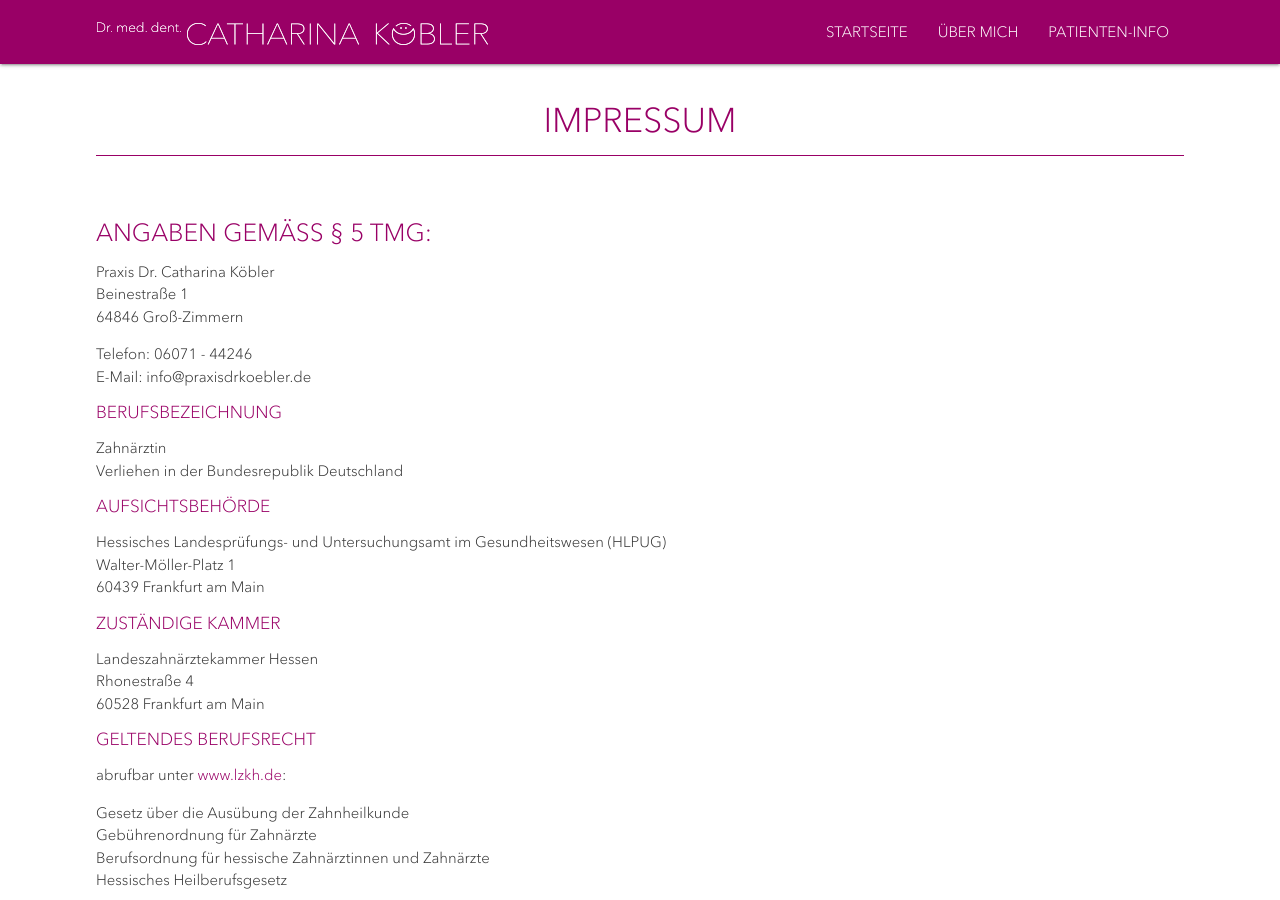
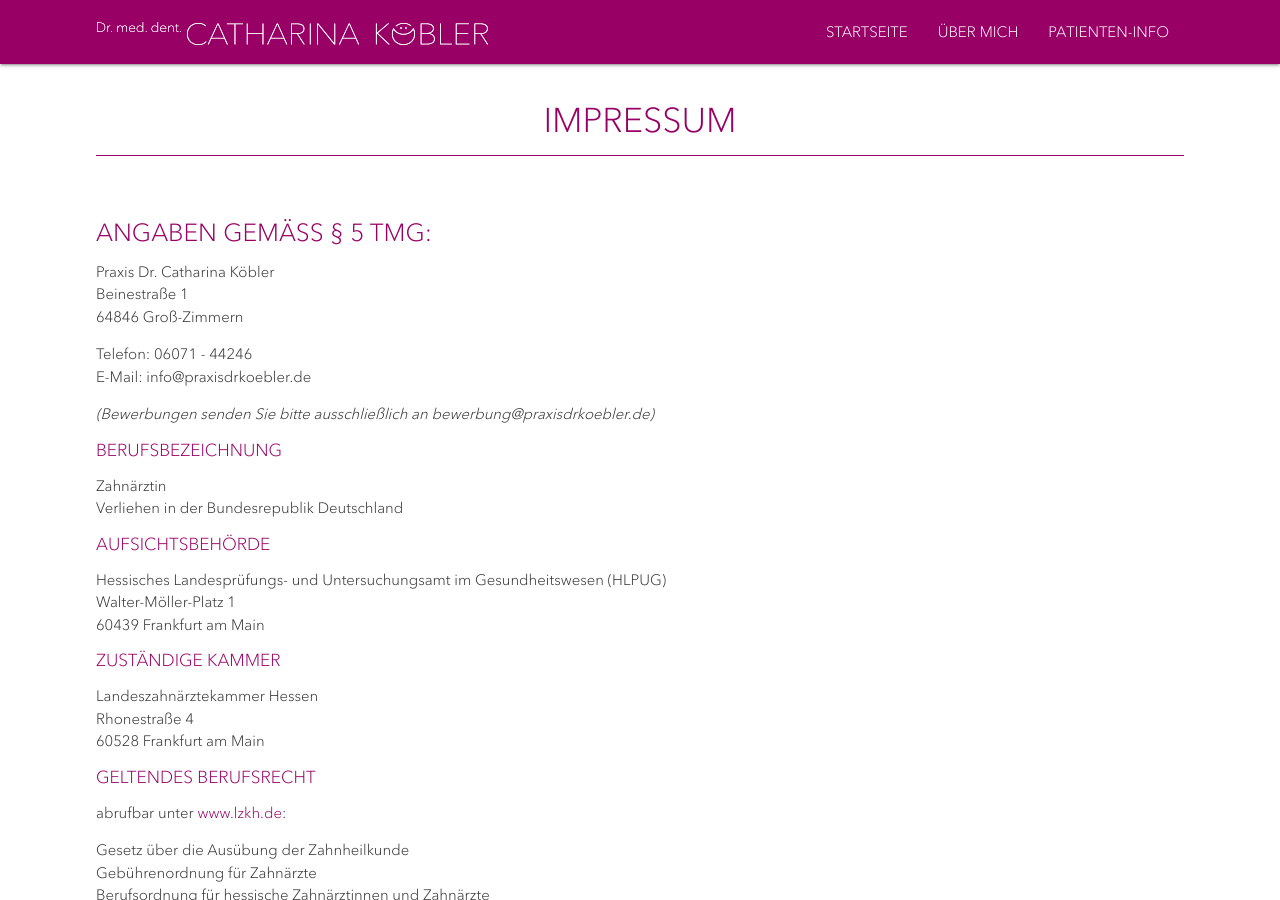
Before and after one commit to praxisdrkoebler/praxisdrkoebler.github.io, a Jekyll site: the page built from impressum.md, in a window 1280 px wide and 900 px high. Built offline with Jekyll 4.4.1, drawn with Linux system fonts in a browser that asks for light colours.

Commit message:
add job link

```diff
--- a/impressum.md
+++ b/impressum.md
@@ -12,6 +12,8 @@ Beinestraße 1
 
 Telefon: 06071 - 44246
 E-Mail: info@praxisdrkoebler.de
+
+_(Bewerbungen senden Sie bitte ausschließlich an bewerbung@praxisdrkoebler.de)_
 
 ###### Berufsbezeichnung
 
```
